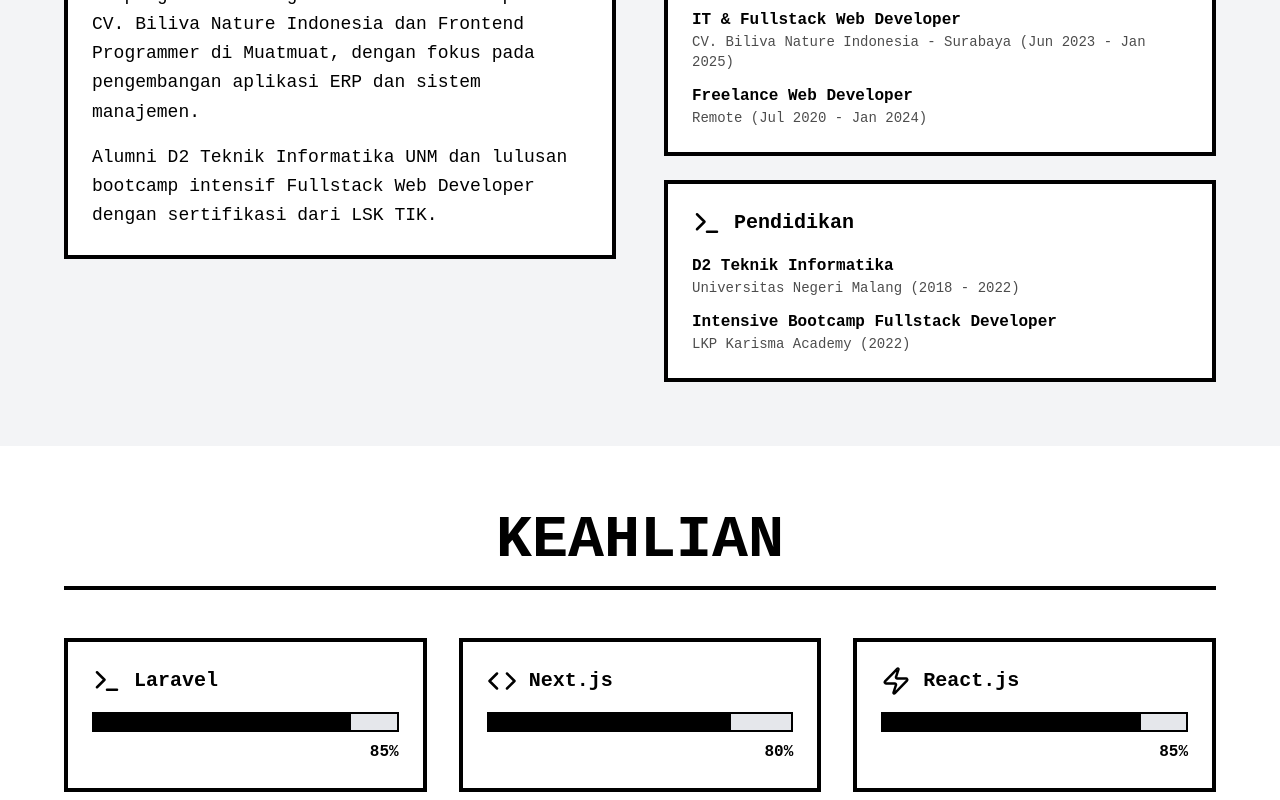
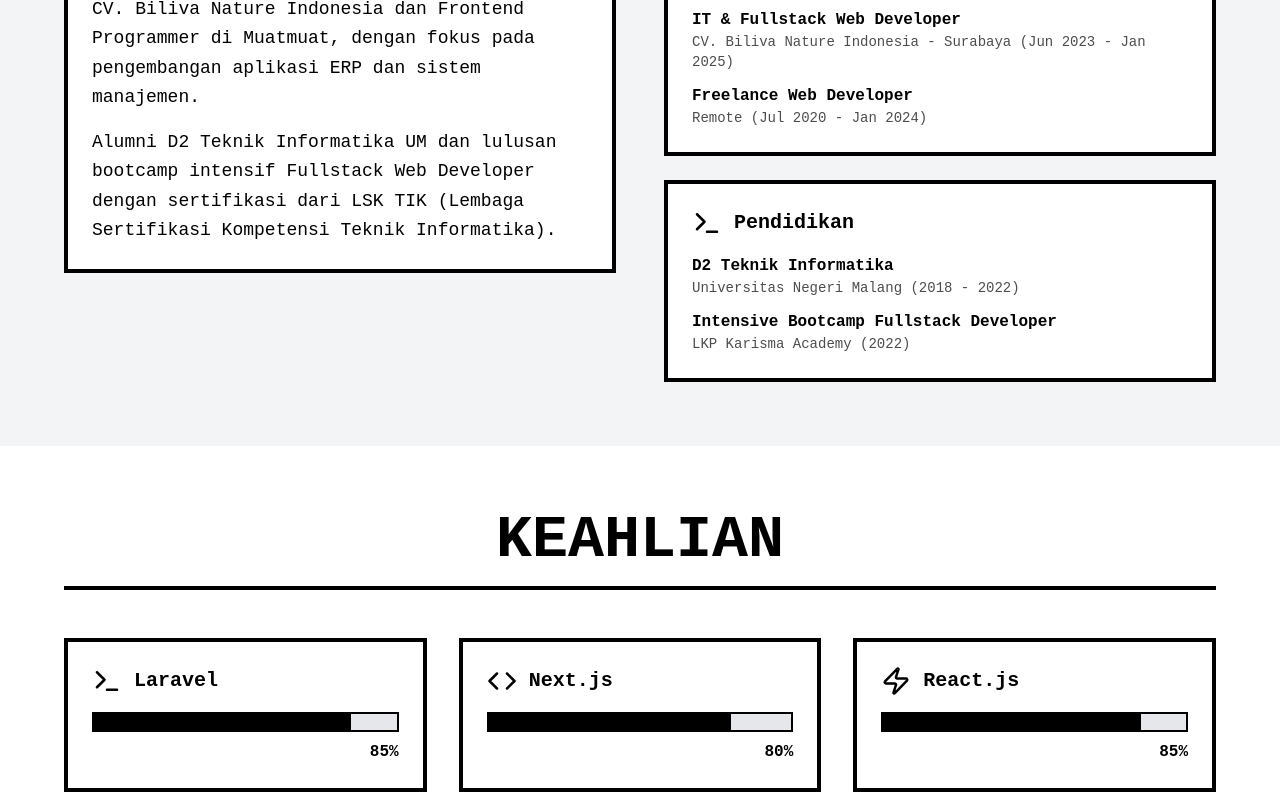
Before and after one commit to Fawwazxdam/portfolio-react, a React (Vite) app: page / in a window 1280 px wide. Shown: the part 1360-2160 px from the top of the page. Built offline with nearby package versions, Linux system fonts and the light colour scheme.

Commit message:
fix: Update portfolio details and remove redundant footer text

```diff
--- a/src/App.jsx
+++ b/src/App.jsx
@@ -298,8 +298,8 @@ const Portfolio = () => {
                   Frontend Programmer di Muatmuat, dengan fokus pada pengembangan aplikasi ERP dan sistem manajemen.
                 </p>
                 <p>
-                  Alumni D2 Teknik Informatika UNM dan lulusan bootcamp intensif Fullstack Web Developer
-                  dengan sertifikasi dari LSK TIK.
+                  Alumni D2 Teknik Informatika UM dan lulusan bootcamp intensif Fullstack Web Developer
+                  dengan sertifikasi dari LSK TIK (Lembaga Sertifikasi Kompetensi Teknik Informatika).
                 </p>
               </div>
             </Card>
@@ -546,7 +546,6 @@ const Portfolio = () => {
             <GlitchText>&lt;ADAMF/&gt;</GlitchText>
           </div>
           <p className="text-lg">© 2024 Adam Fawwaz Haq. Crafted with ❤️ and lots of ☕</p>
-          <p className="mt-2 opacity-70">Built with React.js & Tailwind CSS</p>
         </div>
       </footer>
 
```
